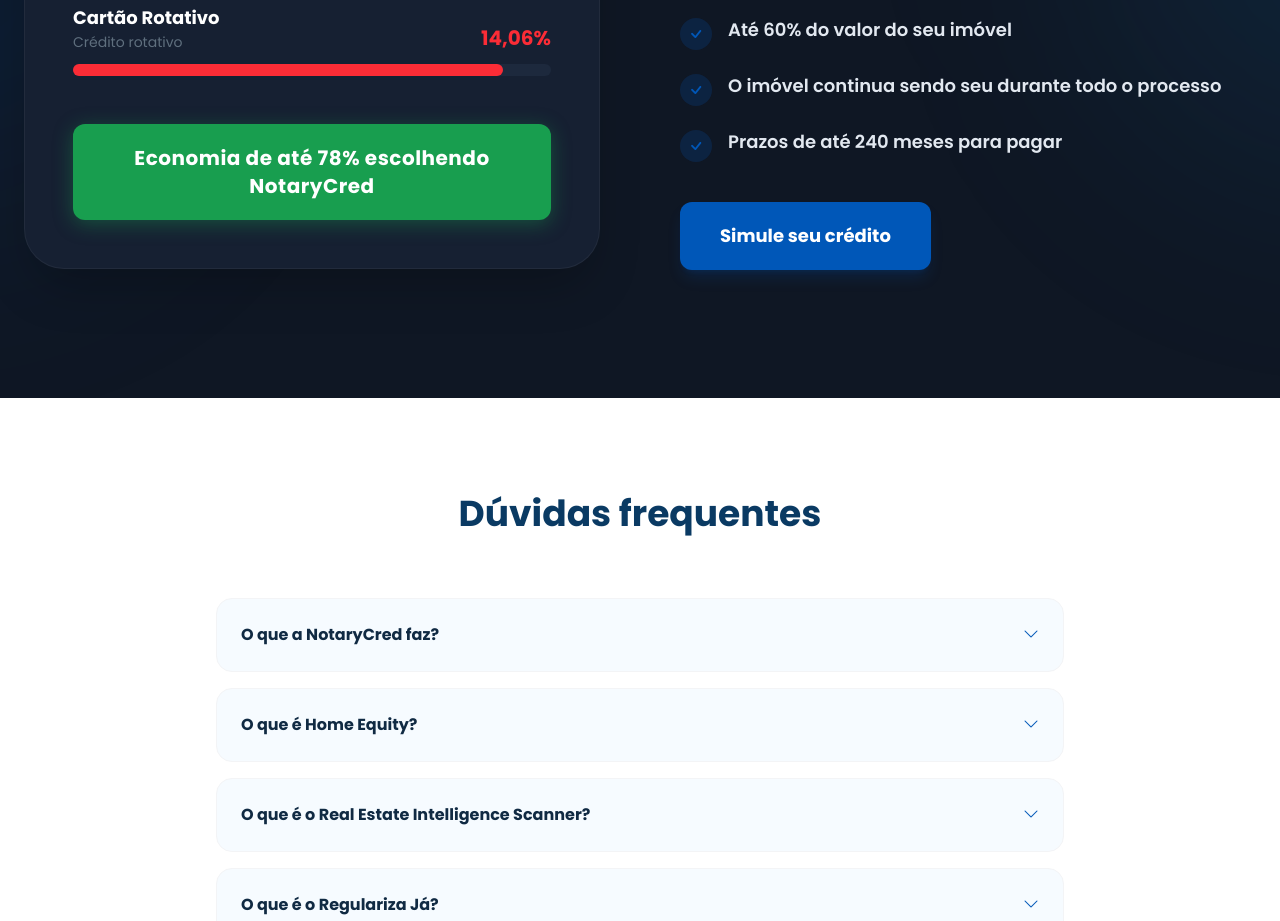
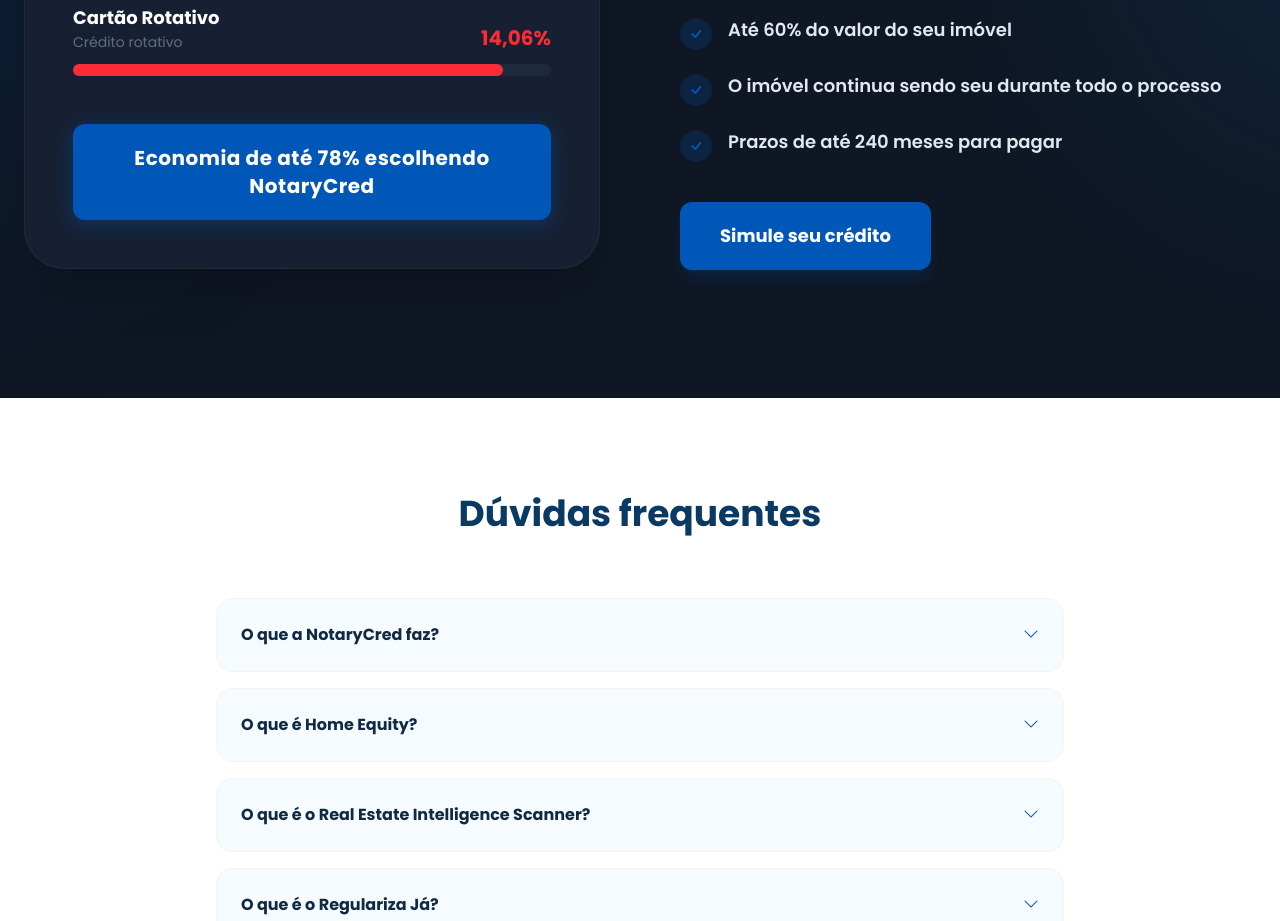
Before and after one commit to joabedev123-alt/notarycred-landing-page, a React (Vite) app: page / in a window 1280 px wide. Shown: the part 5500-6421 px from the top of the page. Built offline with nearby package versions, Linux system fonts and the light colour scheme.

Commit message:
Fix: change economy highlight background to blue

```diff
--- a/src/App.tsx
+++ b/src/App.tsx
@@ -423,7 +423,7 @@
                 </div>
               </div>
 
-              <div className="mt-12 bg-[#189E4F] rounded-xl p-5 text-center shadow-[0_4px_20px_rgba(24,158,79,0.4)]">
+              <div className="mt-12 bg-nc-primary-blue rounded-xl p-5 text-center shadow-[0_4px_20px_rgba(0,87,184,0.4)]">
                 <p className="text-white text-lg md:text-xl font-bold tracking-wide">Economia de até 78% escolhendo NotaryCred</p>
               </div>
             </div>
```
